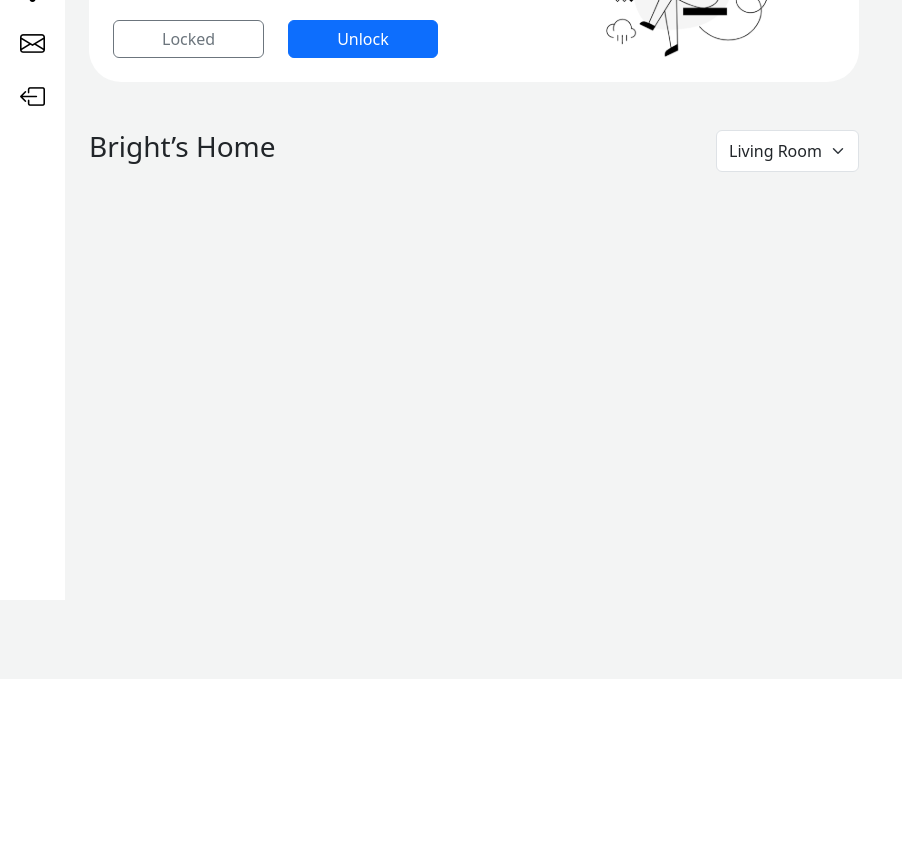
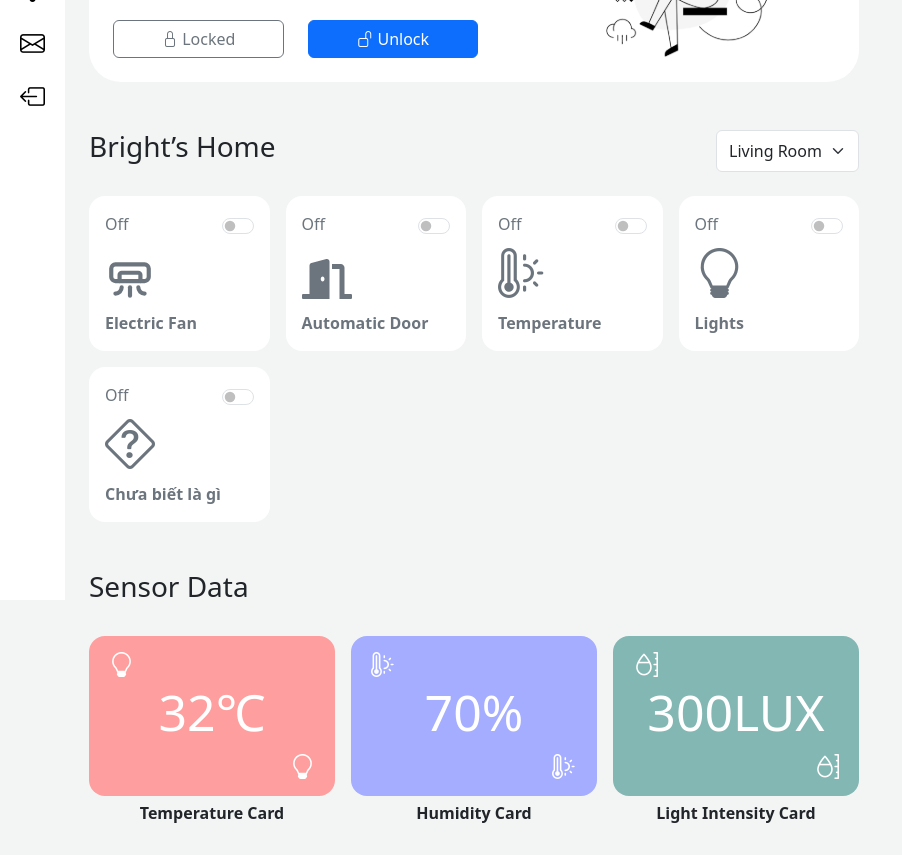
Before and after one commit to quangthangk4/DoAnFrontend, a React (Vite) app: page /user/dashboard in a window 1280 px wide. Shown: the part 200-1055 px from the top of the page, without its empty margins (0-902 px from the left). Before the commit the page ends 879 px from the top, so only its background shows below. Built offline with nearby package versions, Linux system fonts and the light colour scheme.

Commit message:
add 2/3 dashboard

```diff
--- a/package.json
+++ b/package.json
@@ -17,6 +17,7 @@
     "react": "^19.0.0",
     "react-bootstrap": "^2.10.9",
     "react-dom": "^19.0.0",
+    "react-icons": "^5.5.0",
     "react-router-dom": "^7.3.0",
     "sass": "^1.85.1"
   },
--- a/src/pages/Login.jsx
+++ b/src/pages/Login.jsx
@@ -2,8 +2,17 @@ import React from 'react'
 import logo from "../assets/picture/logo.svg"
 import picture1 from "../assets/picture/pictureLogin.png"
 import { Link } from 'react-router-dom'
+import { useNavigate } from "react-router-dom";
 
 const Login = () => {
+
+  const navigate = useNavigate();
+
+  const handleLogin = () => {
+    navigate("/user/dashboard"); // Chuyển đến trang Login
+  };
+
+
   return (
     <div className='position-relative' style={{ height: "100vh" }}>
       <Link to="/" >
@@ -22,7 +31,7 @@ const Login = () => {
             <input type="password" class="form-control" id="floatingPassword" placeholder="Password" />
             <label className='text-secondary fw-bold' for="floatingPassword">Password</label>
           </div>
-          <button className="btn btn-primary px-5 mt-4">Login</button>
+          <button onClick={handleLogin} className="btn btn-primary px-5 mt-4">Login</button>
           <p className='mt-3'>Don’t have an account? <Link to="/signin">Create Account</Link></p>
         </form>
       </div>
--- a/src/pages/SignIn.jsx
+++ b/src/pages/SignIn.jsx
@@ -26,7 +26,7 @@ const SignIn = () => {
             <input type="password" class="form-control" id="floatingPassword" placeholder="Password" />
             <label className='text-secondary fw-bold' for="floatingPassword">Password</label>
           </div>
-          <button className="btn btn-primary px-5 mt-4">Login</button>
+          <button className="btn btn-primary px-5 mt-4">Create Account</button>
           <p className='mt-3'>Already have an account? <Link to="/login">Login</Link></p>
         </form>
       </div>
--- a/src/pages/User/DashBoard.jsx
+++ b/src/pages/User/DashBoard.jsx
@@ -1,13 +1,44 @@
 import React from 'react'
 import picture1 from "../../assets/picture/TechLifeCommunication.svg"
 import "../../scss/dashboard.scss"
+import { TbAirConditioning } from "react-icons/tb";
+import { useState } from "react";
+import "../../scss/globalStyle.scss"
+import { FaDoorOpen } from "react-icons/fa";
 
 const DashBoard = () => {
+  const devices = [
+    { id: 1, name: "Electric Fan", icon: <TbAirConditioning /> },
+    { id: 2, name: "Automatic Door", icon: <FaDoorOpen /> },
+    { id: 3, name: "Temperature", icon: <i class="bi bi-thermometer-sun"></i> },
+    { id: 4, name: "Lights", icon: <i class="bi bi-lightbulb"></i> },
+    { id: 5, name: "Chưa biết là gì", icon: <i class="bi bi-question-diamond"></i> },
+  ];
+
+  const sensorData = [
+    { id: 1, name: "Temperature Card", data: "32" + "℃", icon: <i class="bi bi-lightbulb"></i>, color: "#ff9e9e" },
+    { id: 2, name: "Humidity Card", data: "70" + "%", icon: <i class="bi bi-thermometer-sun"></i>, color: "#a4adff" },
+    { id: 3, name: "Light Intensity Card", data: "300" + "LUX", icon: <i class="bi bi-moisture"></i>, color: "#83b7b3" }
+  ]
+
+
+  const [activeStates, setActiveStates] = useState(new Array(devices.length).fill(false));
+
+  // Hàm xử lý bật/tắt từng thiết bị theo index
+  const handleToggle = (index) => {
+    const newStates = [...activeStates];
+    newStates[index] = !newStates[index];
+    setActiveStates(newStates);
+  };
+
   return (
     <div id='dashboard'>
-      <div className="container-fluit mt-4 mx-4 dashboard-greeting" style={{ height: "100vh" }}>
+      <div className="container-fluit mt-4 mx-4 dashboard-greeting" >
         <div className='row'>
-          <div className="col-8">
+          {/* layout 8 bên trái */}
+          <div className="col-8 mb-4">
+
+            {/* greeting */}
             <div className="greeting position-relative bg-white rounded-5 p-4">
               <h3 style={{ fontSize: "22px" }}>Hello, Võ Quang Thắng</h3>
               <p style={{ fontSize: "14px", color: "#999999" }}>Welcome home, air quality is good and Fresh. Take a walk and have coffee.</p>
@@ -15,13 +46,14 @@ const DashBoard = () => {
                 <i class="bi bi-door-open" style={{ fontSize: "20px" }}></i>
                 Your Door is locked!
               </p>
-              <button className='btn btn-outline-secondary px-5 me-4'>Locked</button>
-              <button className='btn btn-primary px-5'>Unlock</button>
+              <button className='btn btn-outline-secondary px-5 me-4'><i class="bi bi-lock"></i> Locked</button>
+              <button className='btn btn-primary px-5'> <i class="bi bi-unlock"></i> Unlock</button>
               <img src={picture1} alt="picture" width={200} className='position-absolute picture1' />
             </div>
 
-            <div className="control-device mt-5">
-              <div className="d-flex justify-content-between ">
+
+            {/* control device */}
+            <div className="d-flex justify-content-between  mt-5 ">
               <h3>Bright’s Home</h3>
               <select class="form-select w-auto" aria-label="Default select example">
                 <option value="1" selected>Living Room</option>
@@ -29,17 +61,75 @@ const DashBoard = () => {
                 <option value="3">Store Room</option>
               </select>
             </div>
+            <div className="control-device row mt-2 g-3">
+              {devices.map((device, index) => (
+                <div className="col-3" key={device.id}>
+                  <div className="control__item rounded-3 bg-white p-3 rounded-4">
+                    {/* Switch */}
+                    <div
+                      className={`form-switch d-flex justify-content-between p-0 align-items-center ${activeStates[index] ? "text-active-light" : "text-secondary"
+                        }`}
+                    >
+                      <p className="m-0">{activeStates[index] ? "On" : "Off"}</p>
+                      <input
+                        style={{ cursor: "pointer" }}
+                        className="form-check-input"
+                        type="checkbox"
+                        role="switch"
+                        checked={activeStates[index]}
+                        onChange={() => handleToggle(index)}
+                      />
+                    </div>
 
-              <div className="control-cart">
-
+                    {/* Nội dung thiết bị */}
+                    <div
+                      style={{ cursor: "pointer" }}
+                      className={`icon-control ${activeStates[index] ? "text-active-light" : "text-secondary"}`}
+                    >
+                      {device.icon} {/* Icon theo từng loại thiết bị */}
+                      <p className="fs-6 fw-bold m-0">{device.name}</p>
                     </div>
                   </div>
                 </div>
+              ))}
+
+
+            </div>
+
+
+            {/* sensor data */}
+            <div className="d-flex justify-content-between  mt-5 ">
+              <h3>Sensor Data</h3>
+            </div>
+
+            <div className="sensor-data row mt-2 g-3">
+              {sensorData.map((sensorData) => (
+                <div className="col-4" key={sensorData.id}>
+                  <div style={{ backgroundColor: `${sensorData.color}` }} className="sensor-item rounded-3 p-3 rounded-4 position-relative">
+                    <div className="sensorIcon1 sensorIcon">
+                      {sensorData.icon}
+                    </div>
+                    <div className="sensorIcon2 sensorIcon">
+                      {sensorData.icon}
+                    </div>
+                    <h1 style={{ padding: "30px 0", fontSize: "50px" }} className='text-center text-white'>{sensorData.data}</h1>
+                  </div>
+                  <h6 className='text-center mt-2 fw-semibold'>{sensorData.name}</h6>
+                </div>
+              ))}
+            </div>
+
+          </div>
+
+          {/* layout 4 bên phải */}
           <div className="col-4">
             <div className="notify d-flex justify-content-between">
               <h3 className=''>Alert Notifications</h3>
               <i class="bi bi-chevron-right"></i>
             </div>
+
+            {/* Notifycation */}
+
           </div>
         </div>
       </div>
--- a/src/scss/dashboard.scss
+++ b/src/scss/dashboard.scss
@@ -1,11 +1,36 @@
-#dashboard{
+#dashboard {
     .dashboard-greeting {
         .picture1 {
             top: 10%;
             right: 10%;
         }
     }
+
     .notify {
         font-size: 25px;
     }
+
+    .control-device {
+        .icon-control {
+            font-size: 50px;
+        }
+
+    }
+
+    .sensorIcon {
+        font-size: 25px;
+        color: #fff;
+    }
+
+    .sensorIcon1{
+        position: absolute;
+        top:10px;
+        left: 20px;
+    }
+
+    .sensorIcon2{
+        position: absolute;
+        bottom: 10px;
+        right: 20px;
+    }
 }
--- /dev/null
+++ b/src/scss/globalStyle.scss
@@ -0,0 +1,3 @@
+.text-active-light{
+    color: #6b6bf9;
+}
```
Also changed, not shown: 1 other file (tests, documents, lock files or other folders). Lines whose indentation alone changed are shown as unchanged.
